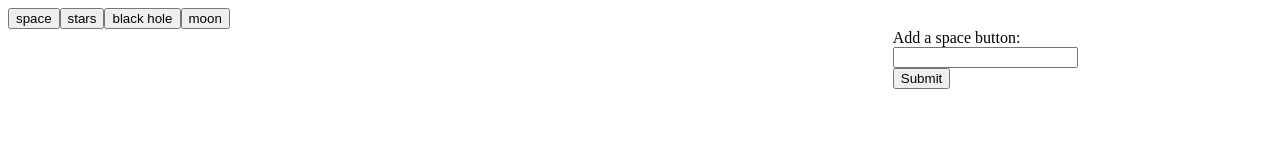
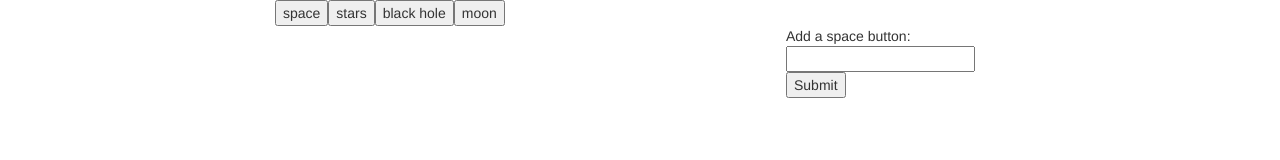
Before and after one commit to andrejarboe/GifTastic, a plain HTML site: page index.html in a window 1280 px wide. Drawn offline with nearby package versions, Linux system fonts and the light colour scheme.

Commit message:
Update index.html

```diff
--- a/index.html
+++ b/index.html
@@ -7,15 +7,16 @@
     <meta http-equiv="X-UA-Compatible" content="ie=edge">
     <title>GifTastic</title>
 
+    <link rel="stylesheet" href="https://maxcdn.bootstrapcdn.com/bootstrap/3.3.7/css/bootstrap.min.css">
     <link rel="stylesheet" href="./assets/css/style.css">
 </head>
 
 <body>
-
+    <div class="container">
         <div id="space-buttons">
 
         </div>
-    <div class="gifs">
+        <div id="gifs">
 
         </div>
         <form>
@@ -23,8 +24,10 @@
             <br>
             <input id="search" type="text" name="firstname">
             <br />
-        <button type="button" id="submit">Submit</button>
+            <button type="submit" id="submit-button">Submit</button>
         </form>
+    </div>
+
 
     <script src="https://code.jquery.com/jquery-3.2.1.min.js" integrity="sha256-hwg4gsxgFZhOsEEamdOYGBf13FyQuiTwlAQgxVSNgt4="
         crossorigin="anonymous"></script>
```
Lines whose indentation alone changed are shown as unchanged.
